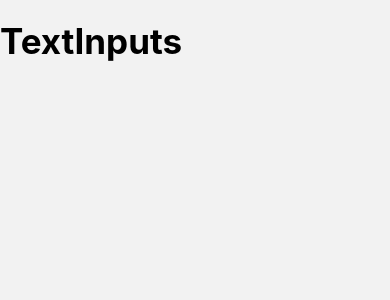
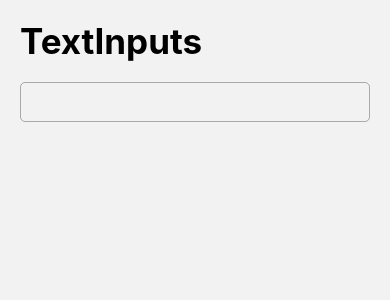
Before and after one commit to Majomon/06-ReactNativeComponents, a React Native app: screen /TextInputScreen in a window 390 px wide. Shown: the top 300 px of the page. Built offline with nearby package versions, Linux system fonts and the light colour scheme.

Commit message:
Text inputs

```diff
--- a/src/screens/TextInputScreen.tsx
+++ b/src/screens/TextInputScreen.tsx
@@ -1,11 +1,24 @@
 import React from 'react';
-import {Text, View} from 'react-native';
+import {TextInput, View, StyleSheet} from 'react-native';
+import {} from 'react-native-gesture-handler';
 import HeaderTitle from '../components/HeaderTitle';
+import {styles} from '../theme/appTheme';
 
 export const TextInputScreen = () => {
   return (
-    <View>
+    <View style={styles.globalMargin}>
       <HeaderTitle title="TextInputs" />
+      <TextInput style={stylesScreen.textInput} />
     </View>
   );
 };
+
+const stylesScreen = StyleSheet.create({
+  textInput: {
+    height: 40,
+    borderWidth: 1,
+    borderRadius: 5,
+    borderColor: 'rgba(0,0,0,0.3)',
+    padding: 10,
+  },
+});
```
